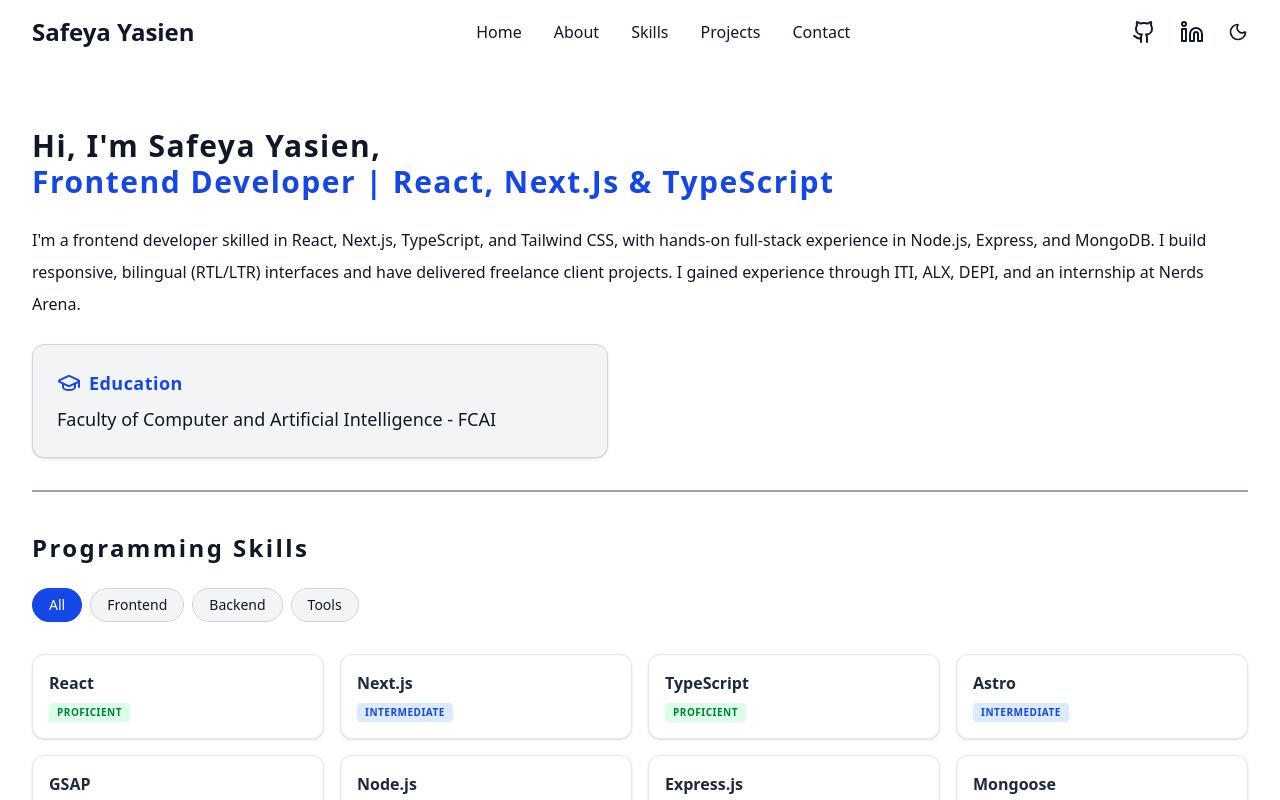
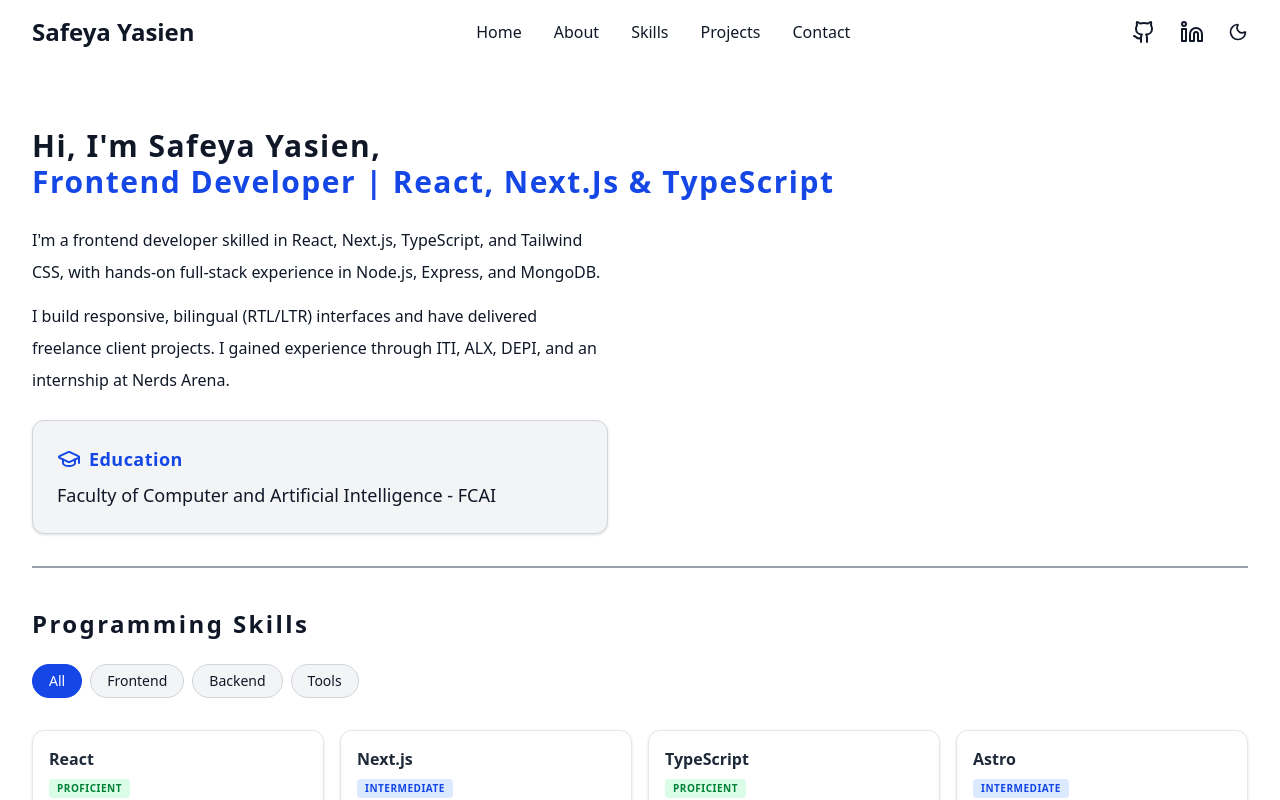
Before and after one commit to Safeya-Yasien/portfolio, a Next.js app: page / in a window 1280 px wide. Shown: the top 800 px of the page. Built offline with nearby package versions, Linux system fonts and the light colour scheme.

Commit message:
fix: restructure bio text for improved layout in HeroSection

```diff
--- a/src/components/portfolio/HeroSection.tsx
+++ b/src/components/portfolio/HeroSection.tsx
@@ -14,13 +14,18 @@ const HeroSection = () => {
               Frontend Developer | React, Next.js & TypeScript
             </span>
           </h1>
-          <p className="leading-8 text-base">
-            I'm a frontend developer skilled in React, Next.js, TypeScript, and
-            Tailwind CSS, with hands-on full-stack experience in Node.js,
-            Express, and MongoDB. I build responsive, bilingual (RTL/LTR)
-            interfaces and have delivered freelance client projects. I gained
-            experience through ITI, ALX, DEPI, and an internship at Nerds Arena.
-          </p>
+          <div className="max-w-xl space-y-3 leading-8 text-base">
+            <p>
+              I'm a frontend developer skilled in React, Next.js, TypeScript,
+              and Tailwind CSS, with hands-on full-stack experience in Node.js,
+              Express, and MongoDB.
+            </p>
+            <p>
+              I build responsive, bilingual (RTL/LTR) interfaces and have
+              delivered freelance client projects. I gained experience through
+              ITI, ALX, DEPI, and an internship at Nerds Arena.
+            </p>
+          </div>
 
           {/* education */}
           <div className="bg-gray-100 dark:bg-neutral-800/40 border border-gray-300 dark:border-neutral-700 p-6 rounded-xl shadow-sm max-w-xl transition-colors">
```
